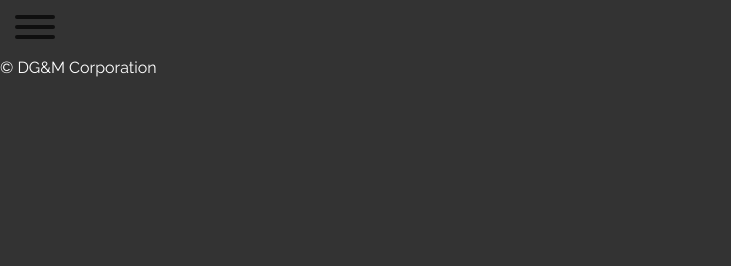
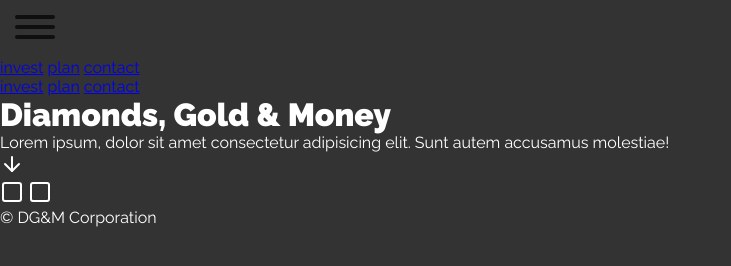
Before and after one commit to Malisiu/ProjektGrid, a plain HTML site: page index.html in a window 1280 px wide. Shown: the whole page, without its empty margins (0-731 px from the left). Drawn offline with nearby package versions, Linux system fonts and the light colour scheme; files that its build step writes are made by us from their sources.

Commit message:
started section header

```diff
--- a/index.html
+++ b/index.html
@@ -21,12 +21,41 @@
 
         <button class="hamburger hamburger--spin" type="button">
             <span class="hamburger-box">
-              <span class="hamburger-inner"></span>
+                <span class="hamburger-inner"></span>
             </span>
-          </button>
+        </button>
+        <nav class="nav nav-mobile">
+            <a href="#invest">invest</a>
+            <a href="#plan">plan</a>
+            <a href="#contact">contact</a>
+        </nav>
+        <nav class="nav nav-desktop">
+            <a href="#invest">invest</a>
+            <a href="#plan">plan</a>
+            <a href="#contact">contact</a>
+        </nav>
+
+        <div class="header__text">
+            <h1 class="company-name">Diamonds, Gold & Money</h1>
+            <p>Lorem ipsum, dolor sit amet consectetur adipisicing elit. Sunt autem accusamus molestiae!</p>
+        </div>
+
+        <div class="header__img">
+            <div class="header__shadow"></div>
+        </div>
+
+        <a href="#cards">
+            <div class="header__arrow">
+                <img src="img/icons/arrow-down.svg" alt="">
+            </div>
+        </a>
 
 
+        <img src="img/icons/square.svg" alt="">
+        <img src="img/icons/square.svg" alt="">
+
     </header>
+
 
 
 
```
Also changed, not shown: img/icons/arrow-down.svg (added), img/icons/square.svg (added).
